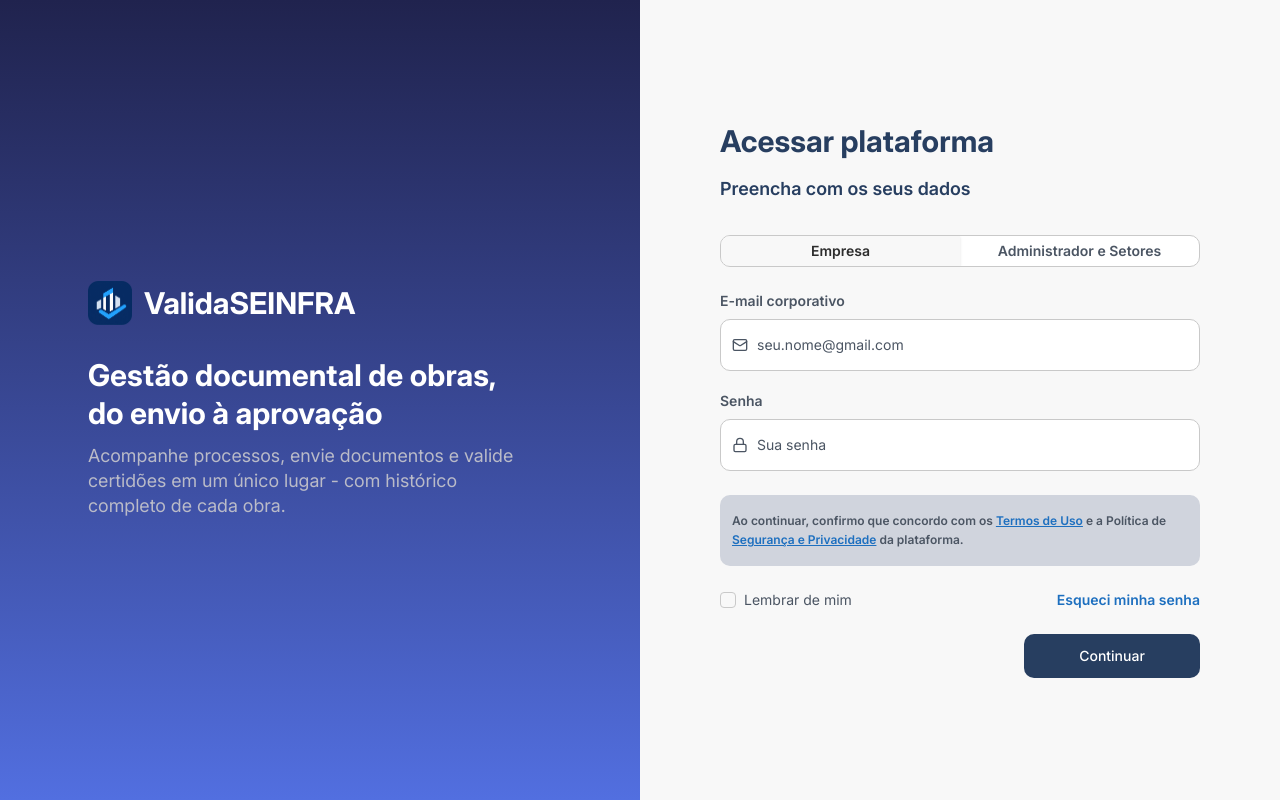
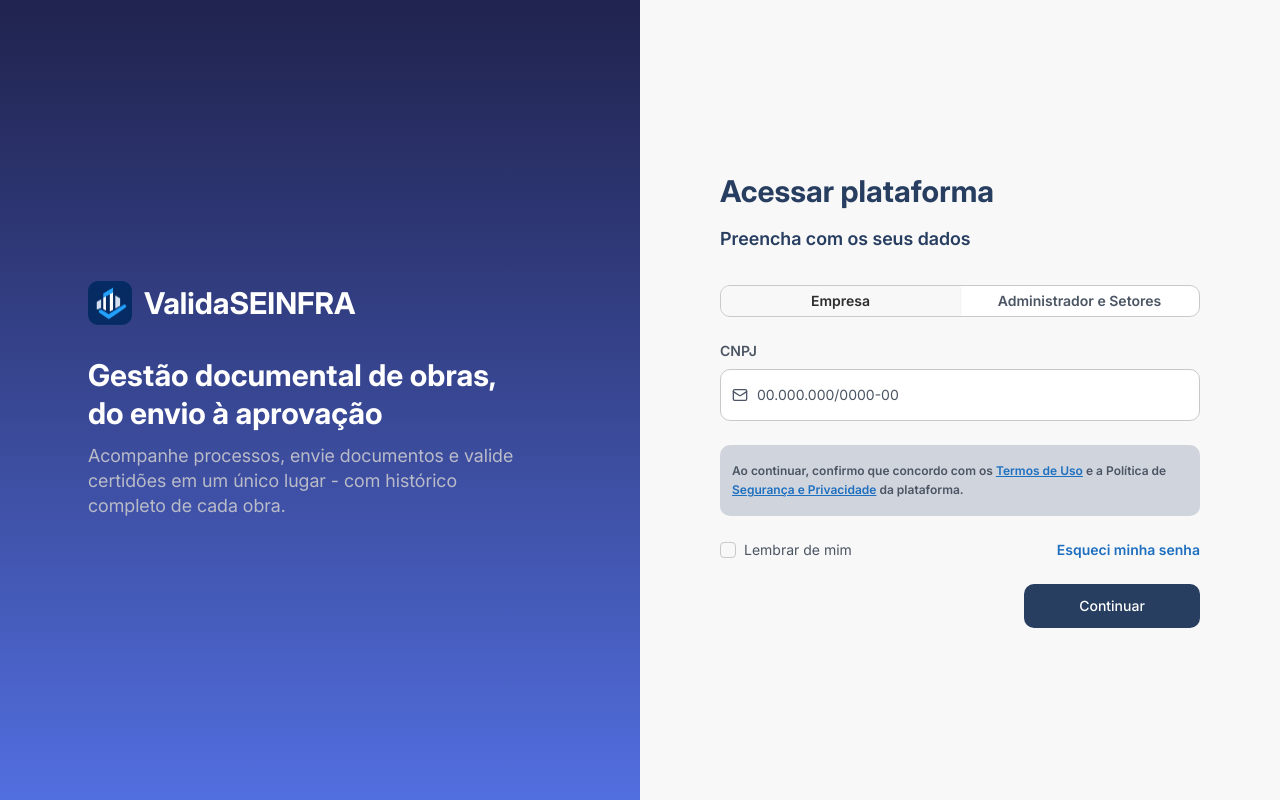
Before and after one commit to PedroHenriquee777/valida-seinfra, a Next.js app: page /login in a window 1280 px wide. Built offline with nearby package versions, Linux system fonts and the light colour scheme.

Commit message:
feat: exclusão do antigo código e adição do novo código que abriga a lógica das variáveis

```diff
--- a/components/auth/login-form.tsx
+++ b/components/auth/login-form.tsx
@@ -25,25 +25,21 @@
       />
 
       <div className="flex flex-col gap-5">
-        <AuthField
-          id="email"
-          name="email"
-          label="E-mail corporativo"
-          type="email"
-          placeholder="seu.nome@gmail.com"
-          icon={Mail}
-          autoComplete="email"
-        />
 
-        <AuthField
-          id="senha"
-          name="password"
-          label="Senha"
-          type="password"
-          placeholder="Sua senha"
-          icon={Lock}
-          autoComplete="current-password"
-        />
+    <AuthField
+      id={isEmpresa ? "cnpj" : "email"}
+      name={isEmpresa ? "cnpj" : "email"}
+      label={isEmpresa ? "CNPJ" : "E-mail corporativo"}
+      type={isEmpresa ? "text" : "email"}
+      placeholder={
+        isEmpresa
+          ? "00.000.000/0000-00"
+          : "seu.nome@gmail.com"
+        }
+      icon={Mail}
+        autoComplete={isEmpresa ? "off" : "email"}
+      />
+
       </div>
 
       <p className="rounded-lg bg-muted px-3 py-4 text-xs font-semibold leading-relaxed text-muted-foreground">
```
